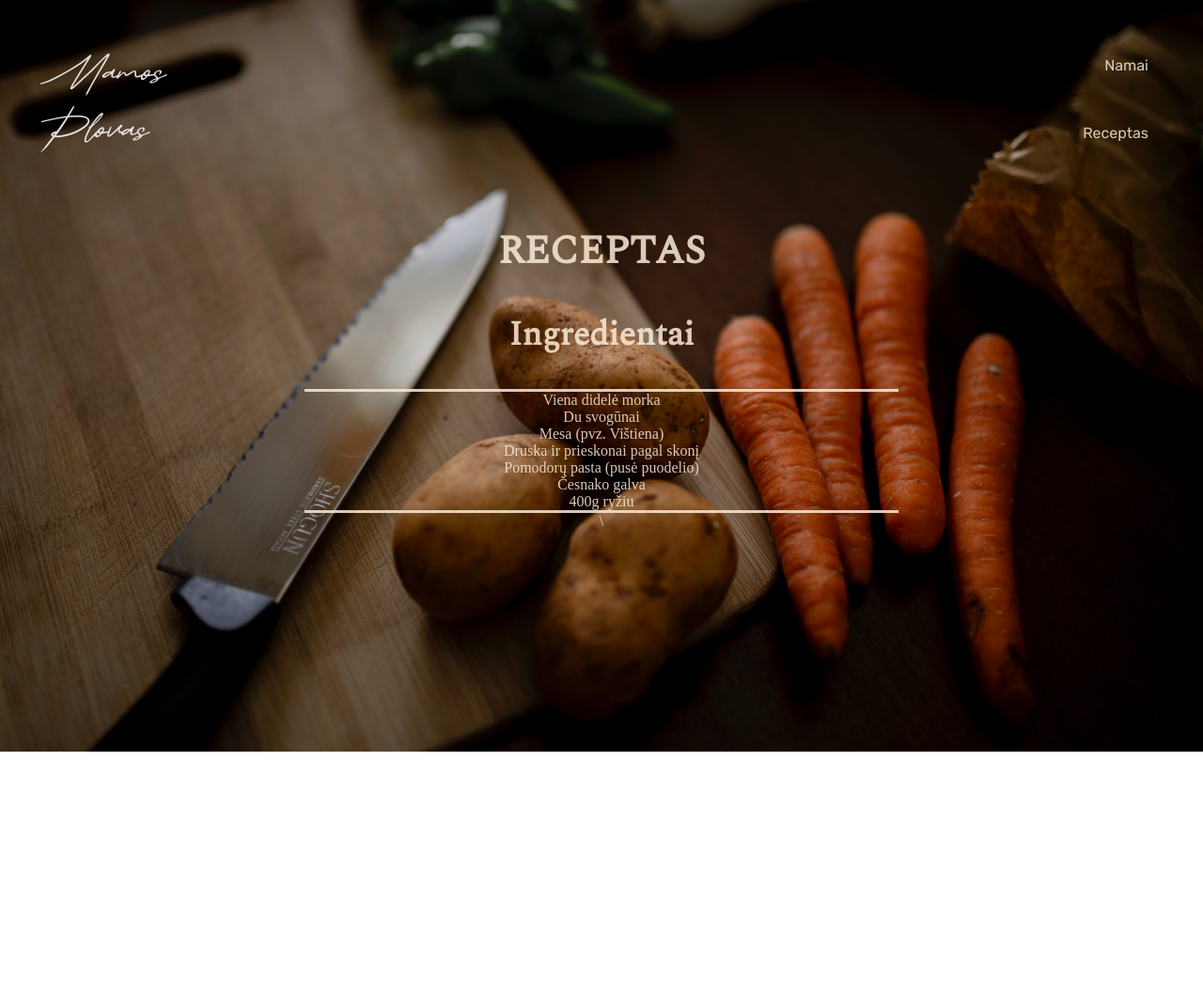
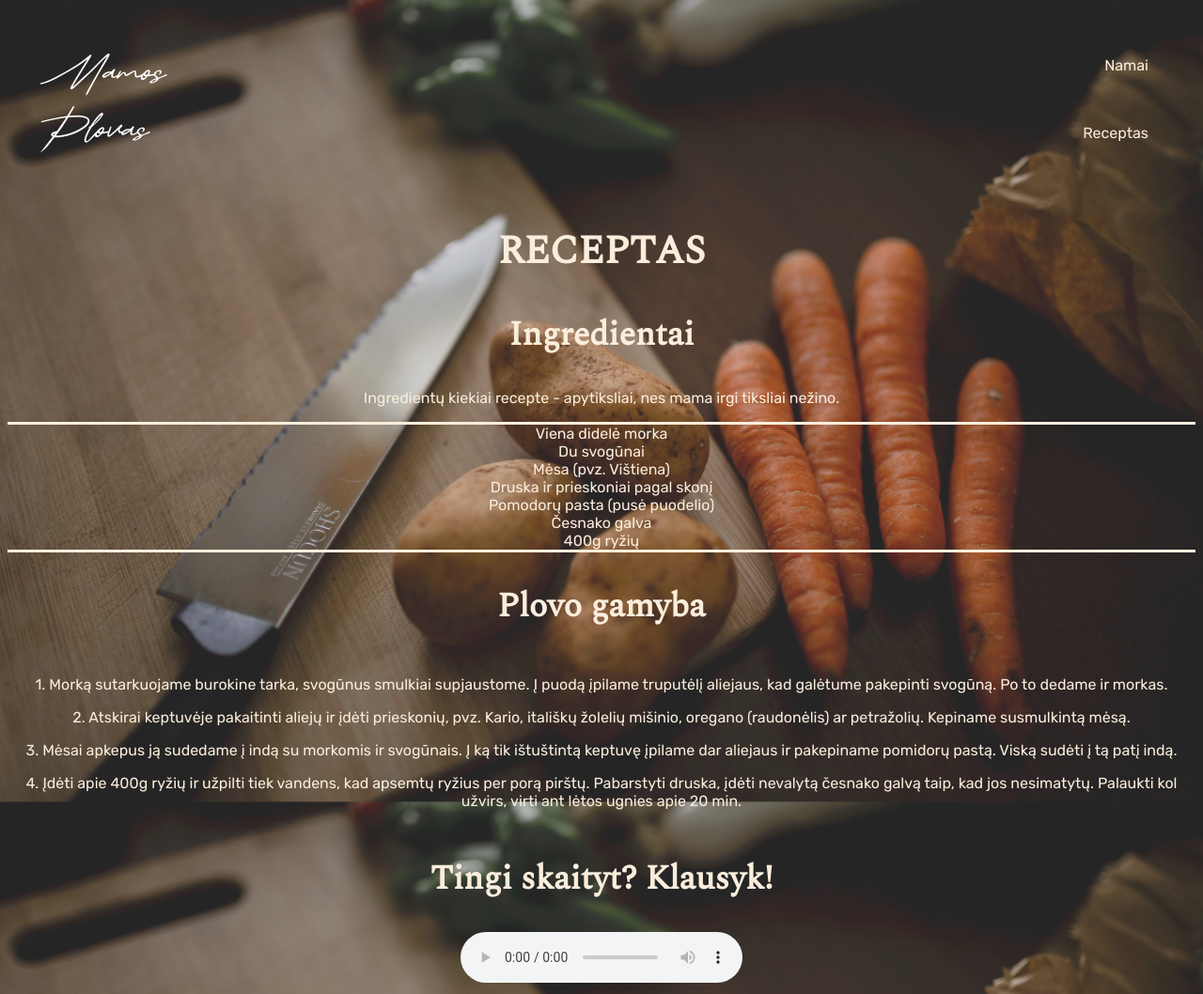
Before and after one commit to TomMarshalldev/tommarshalldev.github.io, a plain HTML site: page recipe.html in a window 1280 px wide. Shown: the whole page at 94% size. Before the commit the page ends 800 px from the top, so only its background shows below. Drawn offline with nearby package versions, Linux system fonts and the light colour scheme.

Commit message:
text content and audio added to recipe

```diff
--- a/CSS/styles.css
+++ b/CSS/styles.css
@@ -9,6 +9,7 @@ h1{
   font-family: "Spectral", serif;
   font-size: 42px;
 }
+
 h2{
   font-family: "Spectral", serif;
   font-size: 36px;
@@ -17,6 +18,8 @@ h2{
 *{
   overflow: auto;
 }
+
+
 
 html {
   background: url("/images/background-img-sergi.jpg") no-repeat center center fixed;
@@ -29,11 +32,10 @@ html {
 
 /* homepage style */
 
-
 .main{
   text-align: center;
   margin: auto;
-  width: 50%;
+  width: auto;
   color: antiquewhite;
   text-shadow:rgb(31, 31, 31);
 }
@@ -43,6 +45,7 @@ html {
     list-style-type: none;
     border-top: solid;
     border-bottom: solid;
+    font-family: "Rubik", sans-serif;
   }
 
 
--- a/recipe.html
+++ b/recipe.html
@@ -20,21 +20,31 @@
     </div>
 
     <div class="main">
-        <h1>RECEPTAS</h1>
+        <h1><b>RECEPTAS</b></h1>
         <h2>Ingredientai</h2>
+        <p>Ingredientų kiekiai recepte - apytiksliai, nes mama irgi tiksliai nežino. </p>
         <div class="ingredients">
             <li>Viena didelė morka</li>
             <li>Du svogūnai</li>
-            <li>Mesa (pvz. Vištiena)</li>
-            <li>Druska ir prieskonai pagal skonį</li>
+            <li>Mėsa (pvz. Vištiena)</li>
+            <li>Druska ir prieskoniai pagal skonį</li>
             <li>Pomodorų pasta (pusė puodelio)</li>
             <li>Česnako galva</li>
-            <li>400g ryžiu</li>
+            <li>400g ryžių</li>
         </div>
+        <h2>Plovo gamyba</h2>
         <div class="recipe">
-            \
+            <p>1. Morką sutarkuojame burokine tarka, svogūnus smulkiai supjaustome. Į puodą įpilame truputėlį aliejaus, kad galėtume pakepinti svogūną. Po to dedame ir morkas. </p>
+            <p>2.	Atskirai keptuvėje pakaitinti aliejų ir įdėti prieskonių, pvz. Kario, itališkų žolelių mišinio, oregano (raudonėlis) ar petražolių. Kepiname susmulkintą mėsą. </p>
+            <p>3.	Mėsai apkepus ją sudedame į indą su morkomis ir svogūnais. Į ką tik ištuštintą keptuvę įpilame dar aliejaus ir pakepiname pomidorų pastą. Viską sudėti į tą patį indą.</p>
+            <p>4.	Įdėti apie 400g ryžių ir užpilti tiek vandens, kad apsemtų ryžius per porą pirštų. Pabarstyti druska, įdėti nevalytą česnako galvą taip, kad jos nesimatytų. Palaukti kol užvirs, virti ant lėtos ugnies apie 20 min.</p>
         </div>
+        <h2>Tingi skaityt? Klausyk!</h2>
+        <audio controls>
+            <source src="/audio/PLOVAS.mp3">
+            Your browser does not support the audio element.
+        </audio>
+    </div>
 
-    </div>
 </body>
 </html>
```
Also changed, not shown: index.html (+1 -0 lines), JS/nav.js (deleted), 1 other file.
